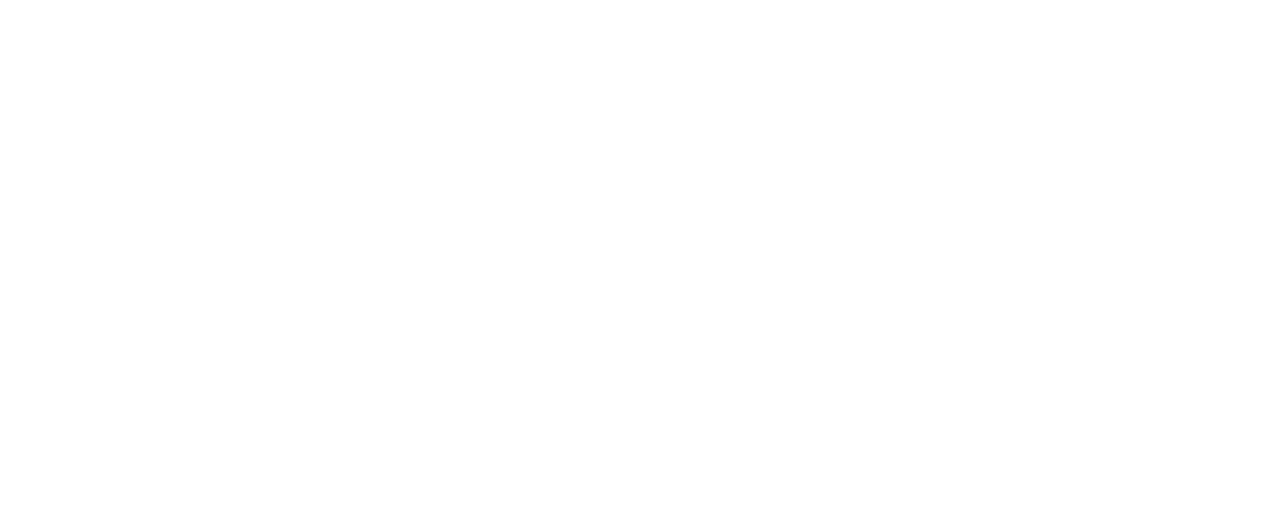
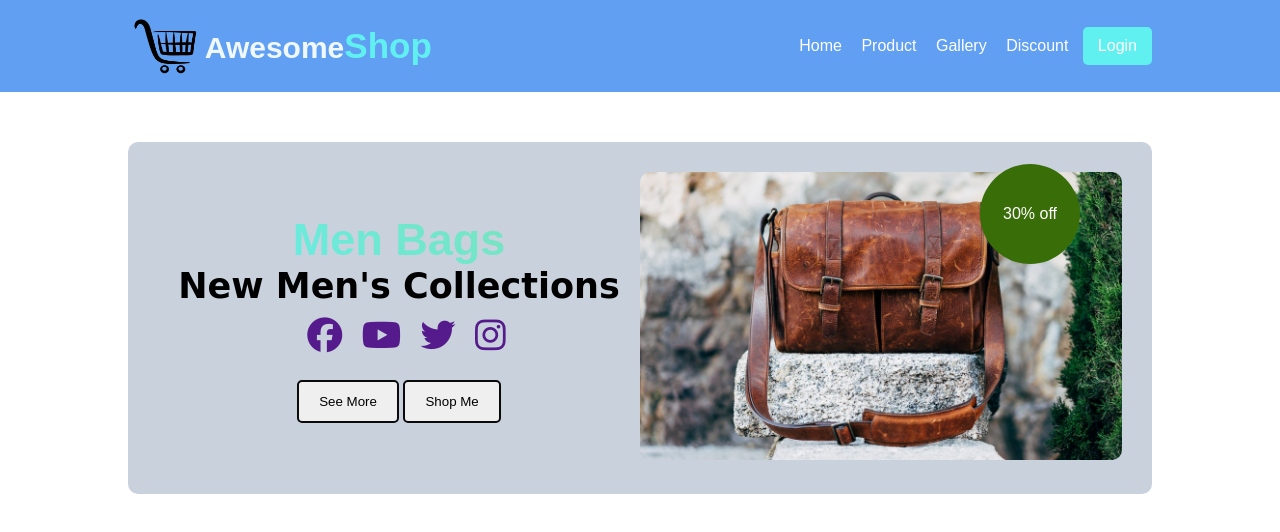
Before and after one commit to jarir-h/awesome-shop, a plain HTML site: page index.html in a window 1280 px wide. Drawn offline with Linux system fonts and the light colour scheme.

Commit message:
cover section added

```diff
--- a/index.html
+++ b/index.html
@@ -4,16 +4,56 @@
     <meta charset="UTF-8">
     <meta name="viewport" content="width=, initial-scale=1.0">
     <title>Awesome Shop</title>
+    <link rel="stylesheet" href="https://cdnjs.cloudflare.com/ajax/libs/font-awesome/6.5.1/css/all.min.css" integrity="sha512-DTOQO9RWCH3ppGqcWaEA1BIZOC6xxalwEsw9c2QQeAIftl+Vegovlnee1c9QX4TctnWMn13TZye+giMm8e2LwA==" crossorigin="anonymous" referrerpolicy="no-referrer" />
     <link rel="stylesheet" href="styles/style.css">
     <link rel="stylesheet" href="styles/responsiv.css">
     <link rel="shortcut icon" href="./img/customer-picture/person.png" type="image/x-icon">
 </head>
 <body>
     <header>
-
+        <div class="container">
+            <div class="header-section">
+                <div class="header-title">
+                    <img src="./img/Logo/logo.png" alt="">
+                    <h3>Awesome<span>Shop</span></h3>
+                </div>
+                <div class="header-menu">
+                    <menu>
+                        <ul>
+                            <li>Home</li>
+                            <li>Product</li>
+                            <li>Gallery</li>
+                            <li>Discount</li>
+                            <button>Login</button>
+                        </ul>
+                    </menu>
+                </div>
+            </div>
+        </div>
     </header>
     <main>
-
+        <section>
+            <div class="container cover">
+                <div class="cover-title">
+                    <h3>Men Bags</h3>
+                    <h5>New Men's Collections</h5>
+                    <div class="logo-section">
+                        <li><a href=""><i class="fa-brands fa-facebook"></i></a></li>
+                        <li><a href=""><i class="fa-brands fa-youtube"></i></a></li>
+                        <li><a href=""><i class="fa-brands fa-twitter"></i></a></li>
+                        <li><a href=""><i class="fa-brands fa-instagram"></i></a></li>
+                    </div>
+                    <button>See More</button>
+                    <button>Shop Me</button>
+                </div>
+                <div class="cover-img">
+                    <img src="./img/banner-image/bag-picture.jpg" alt="">
+                    <div class="discount">
+                         <p>30% off</p>
+                    </div>
+                </div>
+            </div>
+        </section>
     </main>
     <footer>
 
--- a/styles/style.css
+++ b/styles/style.css
@@ -0,0 +1,123 @@
+*{
+    padding: 0;
+    margin: 0;
+    font-family: 'Poppins', sans-serif;
+}
+@import url('https://fonts.googleapis.com/css2?family=Dancing+Script:wght@400;500;600;700&family=Poppins:wght@200;300;400;500;600;700;800;900&display=swap');
+.container{
+    width: 80%;
+    max-width: 1440px;
+    margin: 0 auto;
+    box-sizing: border-box;
+}
+
+/*     header  section   */
+
+header{
+    background-color: #609ff1;
+}
+.header-section{
+    display: flex;
+    align-items: center;
+    padding: 15px 0;
+}
+.header-title{
+    display: flex;
+    align-items: center;
+    width: 50%;
+}
+.header-title h3{
+    color: aliceblue;
+    font-size: 30px;
+    font-weight: 600px;
+
+}
+.header-title span{
+    color: rgb(97, 240, 240);
+    font-size: 35px;
+    font-weight: 900px;
+
+}
+.header-title img{
+    width: 15%;
+}
+.header-menu li{
+    list-style: none;
+    display: inline-block;
+    color: #ffff;
+    margin-left: 15px;
+}
+.header-menu{
+   width: 50%;
+   text-align: right;
+}
+.header-menu button{
+   padding: 10px 15px;
+   border: none;
+   background-color: rgb(97, 240, 240);
+   color: #fff;
+   border-radius: 5px;
+   margin-left: 10px;
+   font-size: 16px;
+}
+
+/*   cover   section   */
+
+.cover{
+    display: flex;
+    align-items: center;
+    margin: 50px auto;
+    background-color: #c9d1dd;
+    padding: 30px;
+    border-radius: 10px;
+}
+.cover-title{
+    width: 50%;
+    text-align: center;
+}
+.cover-title h3{
+    background: linear-gradient(40deg ,rgb(97, 240, 240),#7fdfaf );
+    background-clip: text;
+    color: transparent;
+    font-size: 45px;
+}
+.cover-title h5{
+    font-size: 35px;
+    font-family: 'Dancing Script', cursive;
+    padding-bottom: 10px;
+}
+.logo-section li{
+    list-style: none;
+    font-size: 35px;
+    display: inline-block;
+    margin-left: 15px;
+    padding-bottom: 10px;
+}
+.cover-title button{
+    padding: 12px 20px;
+    border: 2px solid #0a0a0a;
+    border-radius: 5px;
+    margin-top: 14px;
+}
+.cover-img {
+   width: 50%;
+   position: relative;
+}
+.cover-img img{
+    width: 100%;
+    border-radius: 10px;
+}
+.discount{
+    width: 100px;
+    height: 100px;
+    background-color: #396d08;
+    border-radius: 50%;
+    display: flex;
+    align-items: center;
+    justify-content: center;
+    color: #fff;
+    position: absolute;
+    bottom: 160px;
+    bottom: 200px;
+    left: 340px;
+}
```
